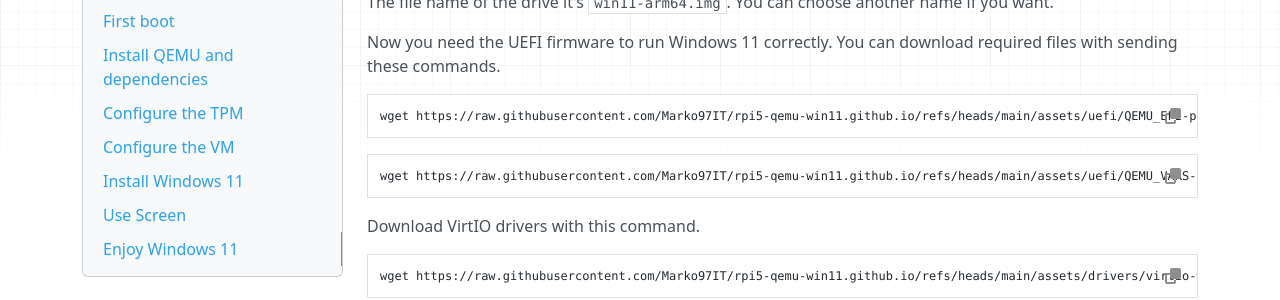
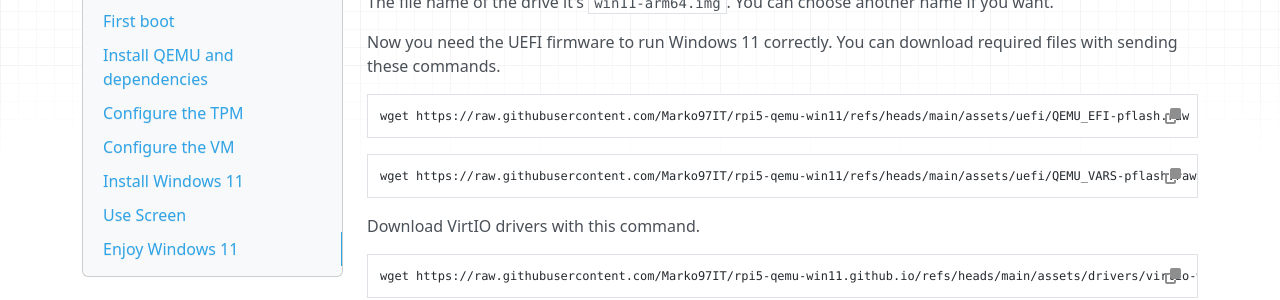
Before and after one commit to Marko97IT/rpi5-qemu-win11, an MkDocs documentation site: the page built from docs/userguide.md, in a window 1280 px wide and 900 px high, scrolled down 8563 px. Shown: the part 151-451 px from the top of the window. Built offline with MkDocs 1.6.1, drawn with Linux system fonts in a browser that asks for light colours; nearby versions of some CDN libraries; some of the changed lines change nothing that is shown.

Commit message:
Fix broken links

````diff
--- a/docs/userguide.md
+++ b/docs/userguide.md
@@ -169,11 +169,11 @@
 Now you need the UEFI firmware to run Windows 11 correctly. You can download required files with sending these commands.
 
 ``` bash
-wget https://raw.githubusercontent.com/Marko97IT/rpi5-qemu-win11.github.io/refs/heads/main/assets/uefi/QEMU_EFI-pflash.raw
+wget https://raw.githubusercontent.com/Marko97IT/rpi5-qemu-win11/refs/heads/main/assets/uefi/QEMU_EFI-pflash.raw
 ```
 
 ``` bash
-wget https://raw.githubusercontent.com/Marko97IT/rpi5-qemu-win11.github.io/refs/heads/main/assets/uefi/QEMU_VARS-pflash.raw
+wget https://raw.githubusercontent.com/Marko97IT/rpi5-qemu-win11/refs/heads/main/assets/uefi/QEMU_VARS-pflash.raw
 ```
 
 Download VirtIO drivers with this command.
````
